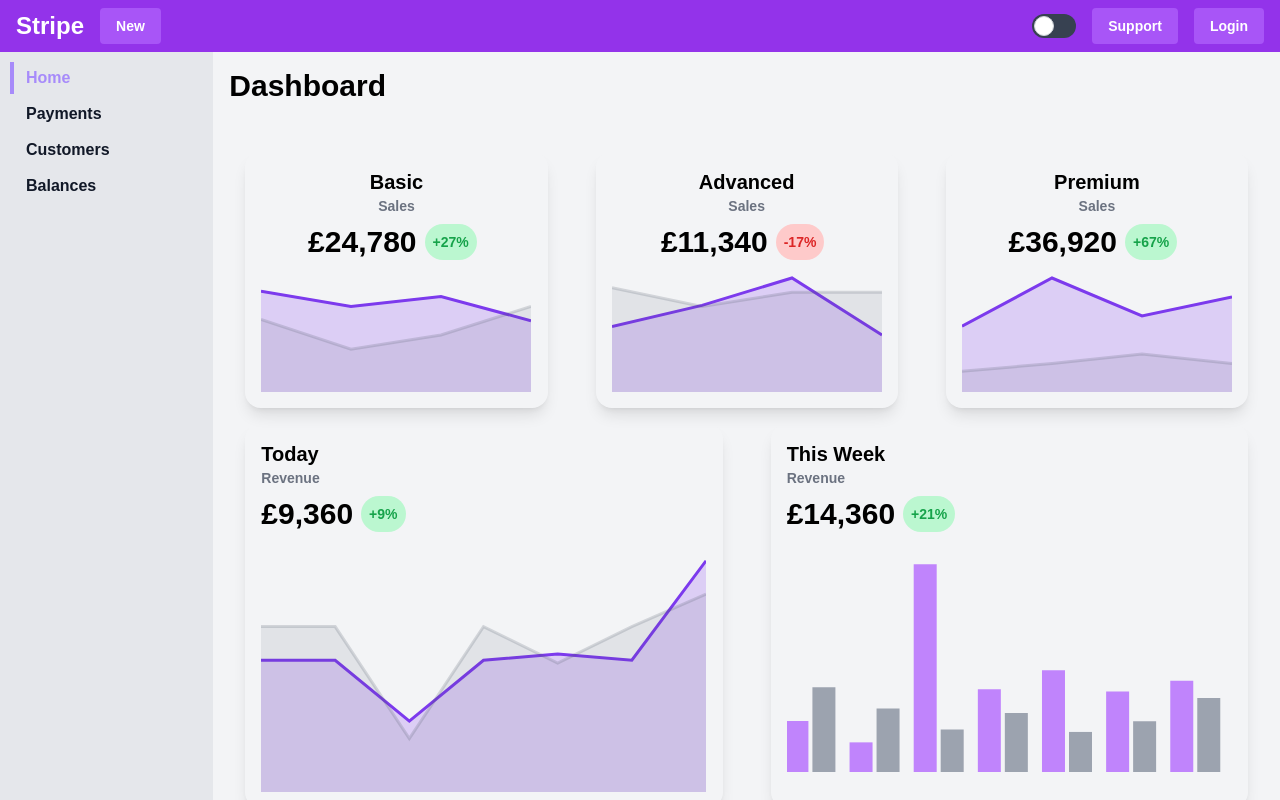
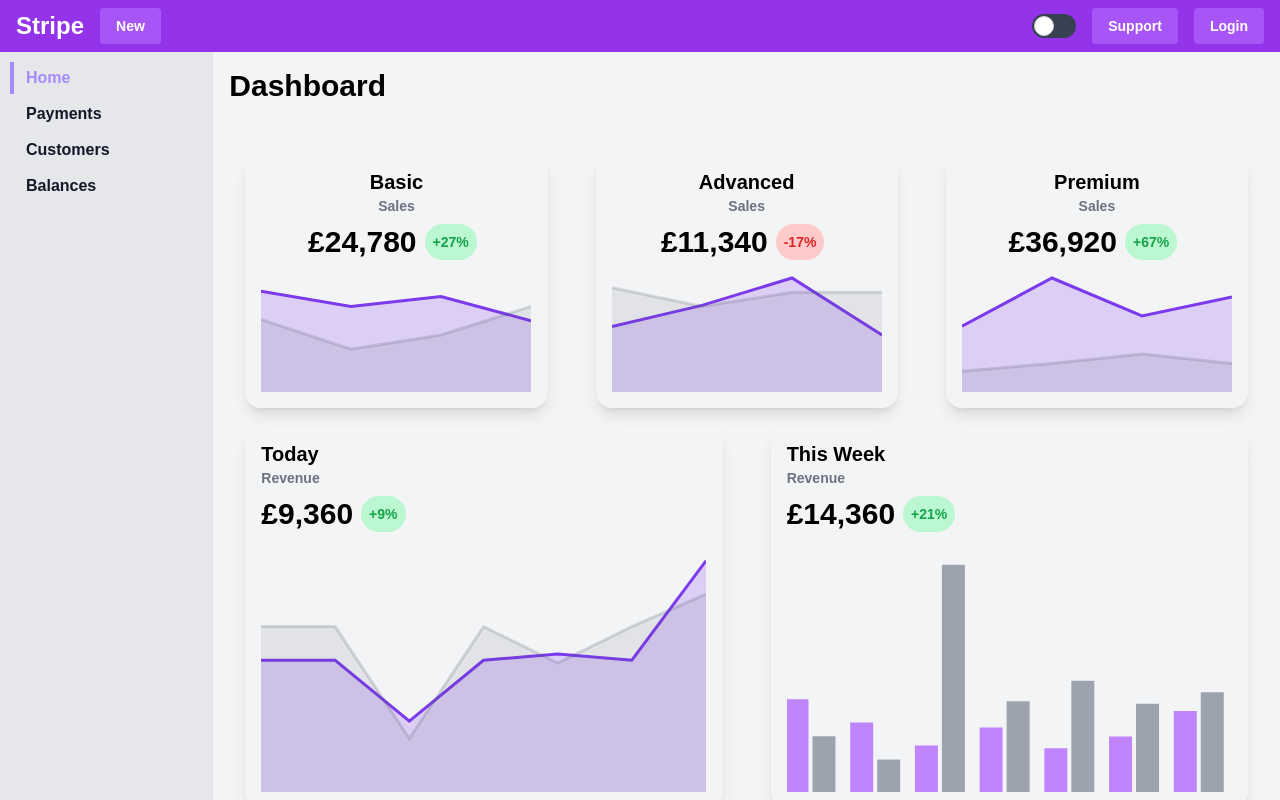
Before and after one commit to RyanErkal/Stripe-Clone, a React (Create React App) app: page / in a window 1280 px wide. Both pictures are taken after a click on the button "New". Shown: the top 800 px of the page. Built offline with nearby package versions, Linux system fonts and the light colour scheme.

Commit message:
recahrts

```diff
--- a/src/components/charts/ReBar.js
+++ b/src/components/charts/ReBar.js
@@ -3,32 +3,32 @@ import { BarChart, Bar, Tooltip, ResponsiveContainer } from "recharts";
 
 const data = [
 	{
-		uv: 4000,
-		pv: 2400
+		"This Week": 4000,
+		"Last Week": 2400
 	},
 	{
-		uv: 3000,
-		pv: 1398
+		"This Week": 3000,
+		"Last Week": 1398
 	},
 	{
-		uv: 2000,
-		pv: 9800
+		"This Week": 2000,
+		"Last Week": 9800
 	},
 	{
-		uv: 2780,
-		pv: 3908
+		"This Week": 2780,
+		"Last Week": 3908
 	},
 	{
-		uv: 1890,
-		pv: 4800
+		"This Week": 1890,
+		"Last Week": 4800
 	},
 	{
-		uv: 2390,
-		pv: 3800
+		"This Week": 2390,
+		"Last Week": 3800
 	},
 	{
-		uv: 3490,
-		pv: 4300
+		"This Week": 3490,
+		"Last Week": 4300
 	}
 ];
 
@@ -40,17 +40,17 @@ export default function ReBar() {
 				layout="horizontal"
 				margin={{
 					top: 20,
-					right: 4,
+					right: 0,
 					left: -8,
-					bottom: 20
+					bottom: 0
 				}}>
 				{/* <CartesianGrid strokeDasharray="3 3" /> */}
 				{/* <XAxis type="number" />
 				<YAxis type="category" /> */}
 				<Tooltip />
 				{/* <Legend /> */}
-				<Bar dataKey="pv" fill="#c084fc" />
-				<Bar dataKey="uv" fill="#9ca3af" />
+				<Bar dataKey="This Week" fill="#c084fc" />
+				<Bar dataKey="Last Week" fill="#9ca3af" />
 			</BarChart>
 		</ResponsiveContainer>
 	);
--- /dev/null
+++ b/src/components/charts/ReNegBar.js
@@ -0,0 +1,66 @@
+import React from "react";
+import {
+	BarChart,
+	Bar,
+	XAxis,
+	YAxis,
+	CartesianGrid,
+	Tooltip,
+	Legend,
+	ReferenceLine,
+	ResponsiveContainer
+} from "recharts";
+
+const data = [
+	{
+		Sales: 4000,
+		Refunds: -400
+	},
+	{
+		Sales: 3000,
+		Refunds: -900
+	},
+	{
+		Sales: 2000,
+		Refunds: -200
+	},
+	{
+		Sales: 3500,
+		Refunds: -700
+	},
+	{
+		Sales: 1900,
+		Refunds: -300
+	},
+	{
+		Sales: 2000,
+		Refunds: -400
+	},
+	{
+		Sales: 3450,
+		Refunds: -900
+	}
+];
+
+export default function ReNegBar() {
+	return (
+		<ResponsiveContainer width="100%" height="100%">
+			<BarChart
+				data={data}
+				margin={{
+					top: 5,
+					right: 30,
+					left: 20,
+					bottom: 5
+				}}
+				stackOffset={"sign"}>
+				{/* <XAxis />
+				<YAxis /> */}
+				<Tooltip />
+				<ReferenceLine y={0} />
+				<Bar dataKey="Sales" fill="#c084fc" stackId="1" />
+				<Bar dataKey="Refunds" fill="#9ca3af" stackId="1" />
+			</BarChart>
+		</ResponsiveContainer>
+	);
+}
--- a/src/pages/Home.js
+++ b/src/pages/Home.js
@@ -9,6 +9,7 @@ import ReLine from "../components/charts/ReLine";
 import Section from "../components/Section";
 import ReSimpleArea from "../components/charts/ReSimpleArea";
 import RePie from "../components/charts/RePie";
+import ReNegBar from "../components/charts/ReNegBar";
 import "../App.css";
 
 export default function Home() {
@@ -123,8 +124,21 @@ export default function Home() {
 						</table>
 					</Section>
 				</div>
-
-				{/* <h3 class="text-l font-bold">GBP Balance</h3>
+				{/* Sales vs Refunds */}
+				<div class="col-span-12 xl:col-span-6 h-96">
+					<Section
+						title="Sales vs Refunds"
+						textposition="start"
+						amount="£7,320"
+						percentage="+12%"
+						color="green">
+						<ReNegBar />
+					</Section>
+				</div>
+				<div class="col-span-12 xl:col-span-6 h-96">
+					<Section title="Balances" textposition="start">
+						<div class="flex flex-col h-full justify-start items-start">
+							<h3 class="text-l font-bold">GBP Balance</h3>
 							<p>£69,420</p>
 							<p class="text-sm text-gray-500">
 								Last updated 2 minutes ago
@@ -134,32 +148,9 @@ export default function Home() {
 							<p>£1234</p>
 							<p class="text-sm text-gray-500">
 								Last updated 2 minutes ago
-					</p> */}
+							</p>
 						</div>
-			{/* This Week */}
-			<div class="grid grid-cols-12 h-1/2 m-4 bg-gray-100 rounded-2xl shadow-xl">
-				<h2 class="col-span-12 text-2xl font-bold mt-4 p-4">
-					This Week
-				</h2>
-				<div class="col-span-12 xl:col-span-4 h-96 m-4 p-4 bg-gray-100 rounded-xl shadow-xl">
-					<h3 class="text-l font-bold">Products Sold</h3>
-					<div class="h-full">
-						<ReBar />
-					</div>
-				</div>
-				<div class="col-span-12 xl:col-span-4 h-96 m-4 p-4 bg-gray-100 rounded-xl shadow-xl">
-					<h3 class="text-l font-bold absolute">Payments</h3>
-					<Pie />
-				</div>
-				<div class="col-span-12 xl:col-span-4 h-96 m-4 p-4 bg-gray-100 rounded-xl shadow-xl">
-					<h3 class="text-l font-bold absolute">Attributes</h3>
-					<Radar />
-				</div>
-				<div class="col-span-12 xl:col-span-4 h-96 m-4 p-4 bg-gray-100 rounded-xl shadow-xl">
-					<ReBar />
-				</div>
-				<div class="col-span-12 xl:col-span-4 h-96 m-4 p-4 bg-gray-100 rounded-xl shadow-xl">
-					<ReArea />
+					</Section>
 				</div>
 			</div>
 		</div>
```
Also changed, not shown: src/components/charts/RePie.js (+8 -1 lines). Lines whose indentation alone changed are shown as unchanged.
